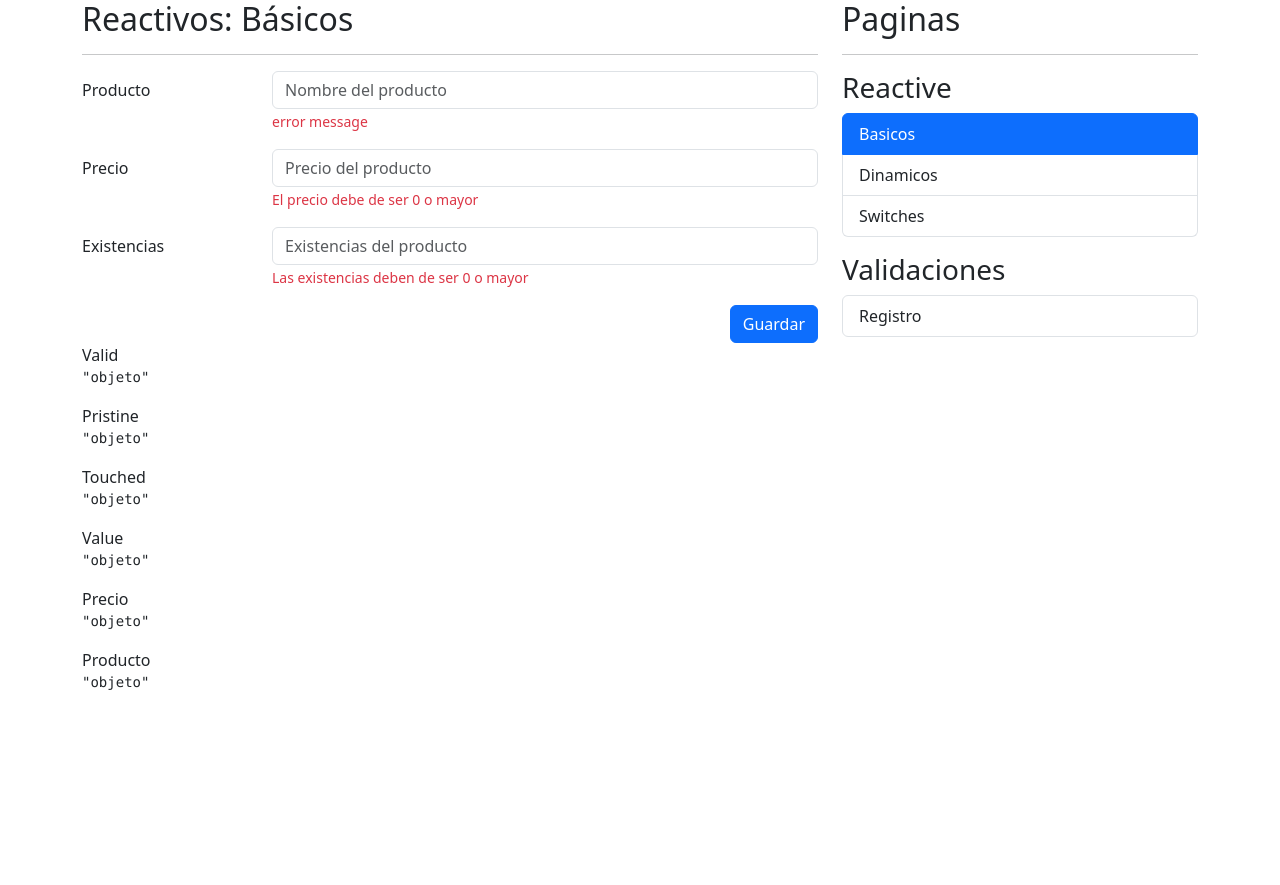
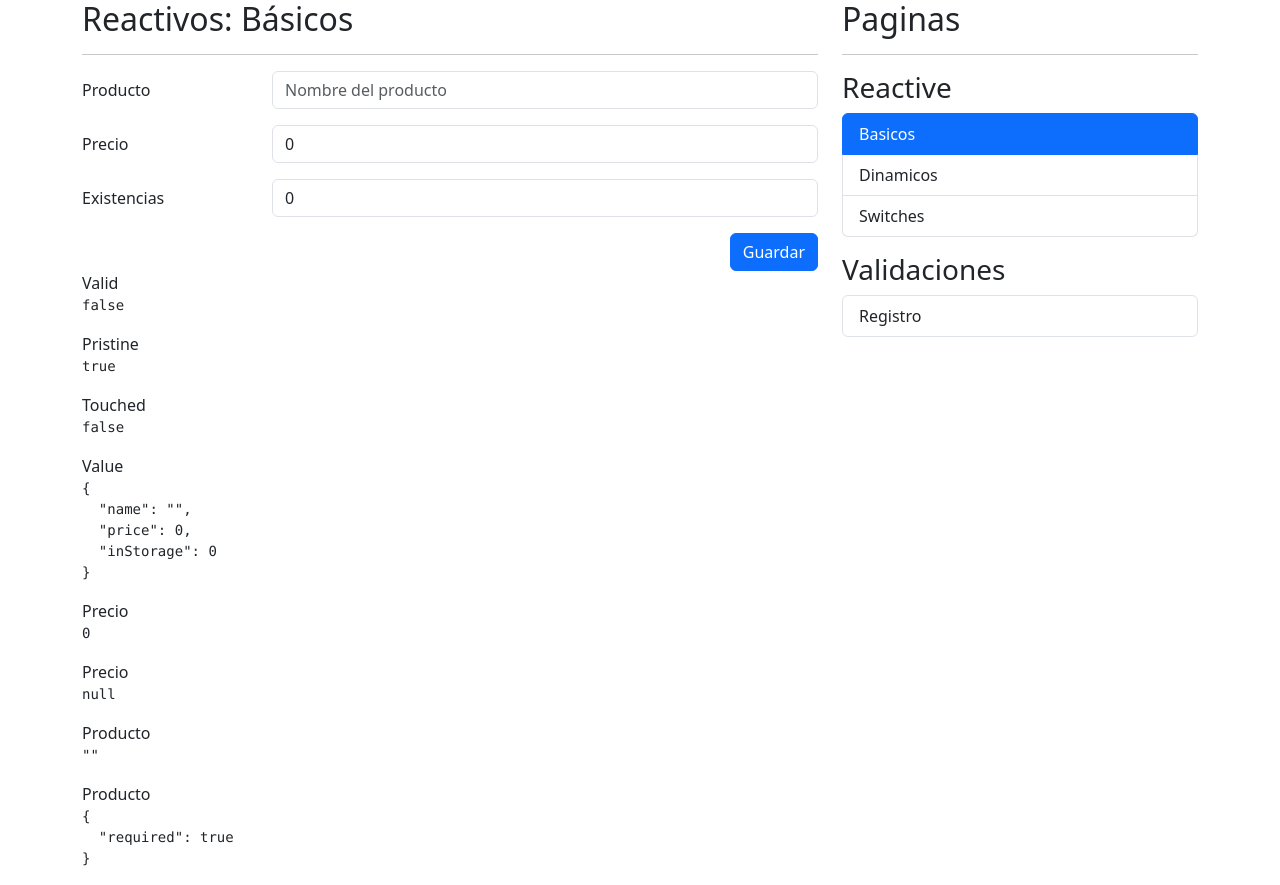
Before and after one commit to luiyugito666/formApp, an Angular app: page /reactive/basic in a window 1280 px wide. Before the commit the page ends 800 px from the top, so only its background shows below. Built offline with nearby package versions, Linux system fonts and the light colour scheme.

Commit message:
metdos de ayuda para errores

```diff
--- a/src/app/reactive/pages/basic-page/basic-page.component.html
+++ b/src/app/reactive/pages/basic-page/basic-page.component.html
@@ -4,7 +4,7 @@
 <div class="row">
     <div class="col">
 
-        <form autocomplete="off">
+        <form [formGroup]="myForm" autocomplete="off" (ngSubmit)="onSave()">
 
             <!-- Campo de producto -->
             <div class="mb-3 row">
@@ -13,12 +13,15 @@
 
                     <input type="text"
                            class="form-control"
-                           placeholder="Nombre del producto">
+                           placeholder="Nombre del producto"
+                           formControlName="name"
+                           >
 
-                    <span class="form-text text-danger">
+                    <span *ngIf="isValidField('name')" class="form-text text-danger">
                         <!-- Debe de ser de 3 letras -->
-                        error message
+                        {{getFieldError('name')}}
                     </span>
+
                 </div>
             </div>
 
@@ -28,8 +31,9 @@
                 <div class="col-sm-9">
                     <input type="number"
                            class="form-control"
+                           formControlName="price"
                            placeholder="Precio del producto">
-                    <span class="form-text text-danger">
+                    <span *ngIf="isValidField('price')"class="form-text text-danger">
                         El precio debe de ser 0 o mayor
                     </span>
                 </div>
@@ -41,9 +45,10 @@
                 <div class="col-sm-9">
                     <input type="number"
                            class="form-control"
+                           formControlName="inStorage"
                            placeholder="Existencias del producto">
 
-                    <span class="form-text text-danger">
+                    <span *ngIf="isValidField('inStorage')"class="form-text text-danger">
                          Las existencias deben de ser 0 o mayor
                     </span>
                 </div>
@@ -73,21 +78,25 @@
     <div class="col">
 
         <span>Valid</span>
-        <pre>{{ 'objeto' | json }}</pre>
+        <pre>{{ myForm.valid | json }}</pre>
 
         <span>Pristine</span>
-        <pre>{{ 'objeto' | json }}</pre>
+        <pre>{{ myForm.pristine | json }}</pre>
 
         <span>Touched</span>
-        <pre>{{ 'objeto' | json }}</pre>
+        <pre>{{ myForm.touched | json }}</pre>
 
         <span>Value</span>
-        <pre>{{ 'objeto' | json }}</pre>
+        <pre>{{ myForm.value | json }}</pre>
 
         <span>Precio</span>
-        <pre>{{ 'objeto' | json }}</pre>
+        <pre>{{ myForm.controls['price'].value | json }}</pre>
+        <span>Precio</span>
+        <pre>{{ myForm.controls['price'].errors | json }}</pre>
 
         <span>Producto</span>
-        <pre>{{ 'objeto' | json }}</pre>
+        <pre>{{ myForm.controls['name'].value  | json }}</pre>
+        <span>Producto</span>
+        <pre>{{ myForm.controls['name'].errors  | json }}</pre>
     </div>
 </div>
--- a/src/app/reactive/pages/basic-page/basic-page.component.ts
+++ b/src/app/reactive/pages/basic-page/basic-page.component.ts
@@ -1,10 +1,89 @@
-import { Component } from '@angular/core';
+import { Component, OnInit } from '@angular/core';
+import { FormBuilder, FormGroup, Validators} from '@angular/forms';
+
+const rtx5090 = {
+  name:'rtx5090',
+    price:100,
+  inStorage:10
+}
+
 
 @Component({
   templateUrl: './basic-page.component.html',
   styles: [
   ]
 })
-export class BasicPageComponent {
+export class BasicPageComponent implements OnInit{
+
+  //public myForm: FormGroup = new FormGroup(
+   // {
+
+      // name:new FormControl('valor por defecto',[validaciones sincronas],[validaciones asincronas])
+     /*  name:new FormControl(''),
+      price:new FormControl(''),
+      inStorage:new FormControl(''),
+
+    }
+  ); */
+
+//otra opcion para crear con formBuilder, se debe de inyectar en el constructor
+
+  public myForm: FormGroup = this.fb.group({
+
+    name: ['', [Validators.required,Validators.minLength(3)]],
+    price: [0,[Validators.required, Validators.min(0)]],
+    inStorage: [0,[ Validators.required, Validators.min(0)]],
+
+  })
+
+
+  constructor(private fb: FormBuilder) { }
+
+  ngOnInit(): void {
+/*     this.myForm.reset(rtx5090); */
+  }
+//metodo para simplicar la validacion si el campo es valido o no
+
+  isValidField(field: string):boolean |null{
+    return this.myForm.controls[field].errors
+      && this.myForm.controls[field].touched;
+  }
+
+  getFieldError(field: string): string | null {
+    if (!this.myForm.controls[field] ) return null;
+
+    const errors = this.myForm.controls[field].errors || {}
+
+    for (const key of Object.keys(errors)) {
+      switch (key) {
+        case 'required':
+          return 'Este campo es requerido';
+        case 'minlength':
+          return `Minimo ${errors['minlength'].requiredLength} caracters`
+      }
+
+    }
+
+    return null;
+   }
+
+
+
+
+
+
+
+
+
+  onSave(): void {
+
+    if (this.myForm.invalid) {
+      this.myForm.markAllAsTouched();
+      return;
+    }
+    console.log(this.myForm.value)
+    this.myForm.reset({price:0, inStorage:0})
+
+  }
 
 }
```
Also changed, not shown: src/app/reactive/reactive.module.ts (+6 -1 lines).
